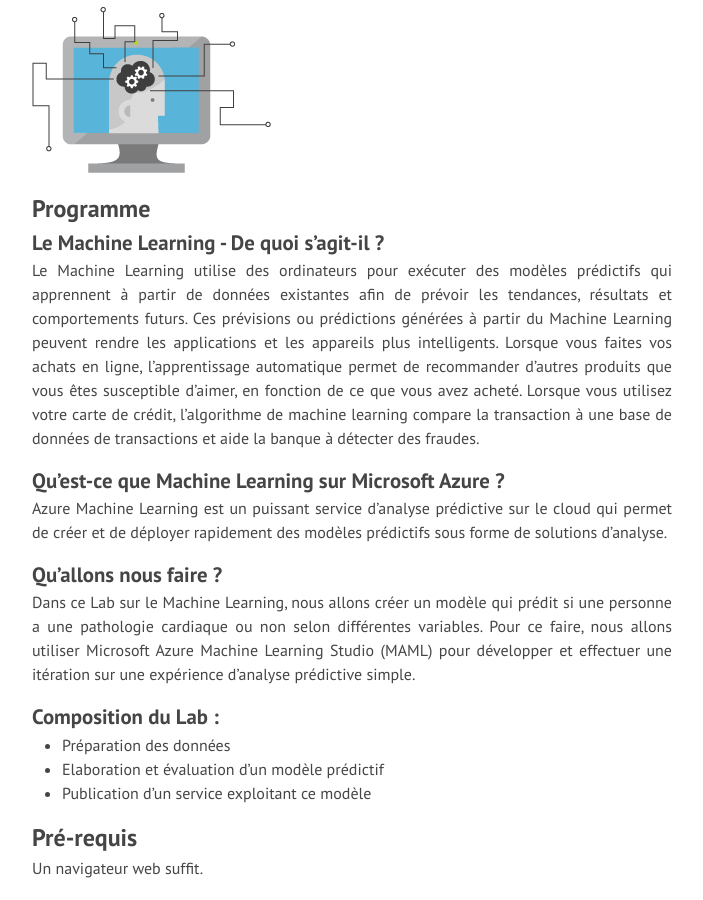
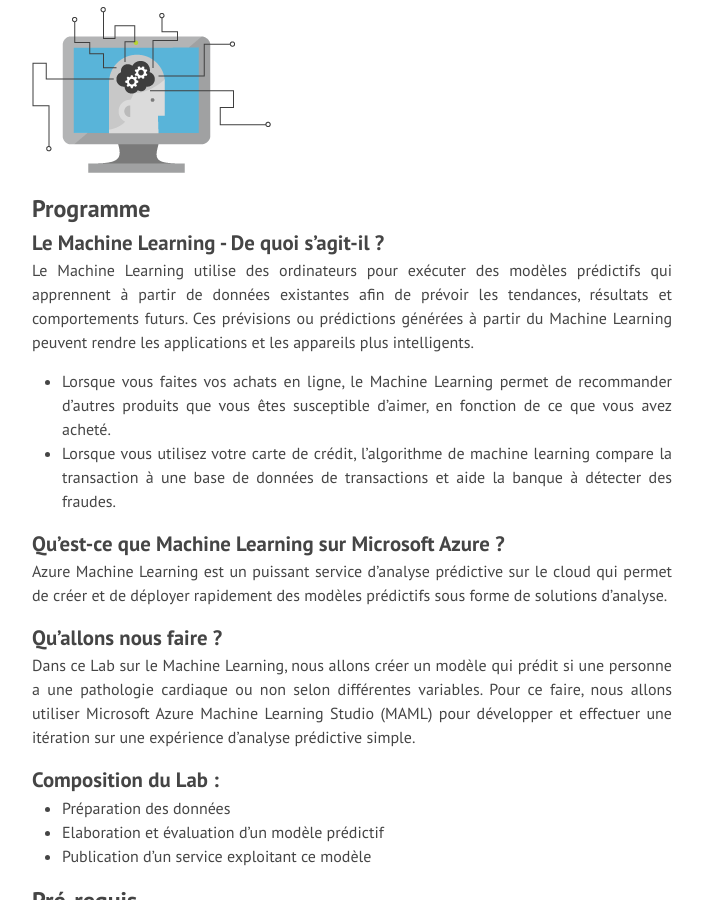
Before and after one commit to valtech-bigdata/valtech-bigdata.github.io, a Jekyll site: the page built from _posts/2015-09-08-MachineLearningAzure.markdown, in a window 1280 px wide and 900 px high, scrolled down 573 px. Shown: the whole window, without its empty margins (288-991 px from the left). Built offline with Jekyll 4.4.1, drawn with Linux system fonts in a browser that asks for light colours; nearby versions of some CDN libraries; Markdown is read by kramdown in place of the engine named in the settings.

Commit message:
correction préz Azure

```diff
--- a/_posts/2015-09-08-MachineLearningAzure.markdown
+++ b/_posts/2015-09-08-MachineLearningAzure.markdown
@@ -11,7 +11,9 @@ author: David Toussaint
 
 ### Le Machine Learning - De quoi s’agit-il ?
 Le Machine Learning utilise des ordinateurs pour exécuter des modèles prédictifs qui apprennent à partir de données existantes afin de prévoir les tendances, résultats et comportements futurs.
-Ces prévisions ou prédictions générées à partir du Machine Learning peuvent rendre les applications et les appareils plus intelligents. Lorsque vous faites vos achats en ligne, l’apprentissage automatique permet de recommander d’autres produits que vous êtes susceptible d’aimer, en fonction de ce que vous avez acheté. Lorsque vous utilisez votre carte de crédit, l'algorithme de machine learning compare la transaction à une base de données de transactions et aide la banque à détecter des fraudes.
+Ces prévisions ou prédictions générées à partir du Machine Learning peuvent rendre les applications et les appareils plus intelligents.
+* Lorsque vous faites vos achats en ligne, le Machine Learning permet de recommander d’autres produits que vous êtes susceptible d’aimer, en fonction de ce que vous avez acheté.
+* Lorsque vous utilisez votre carte de crédit, l'algorithme de machine learning compare la transaction à une base de données de transactions et aide la banque à détecter des fraudes.
 
 ### Qu’est-ce que Machine Learning sur Microsoft Azure ?
 Azure Machine Learning est un puissant service d’analyse prédictive sur le cloud qui permet de créer et de déployer rapidement des modèles prédictifs sous forme de solutions d’analyse.
```
